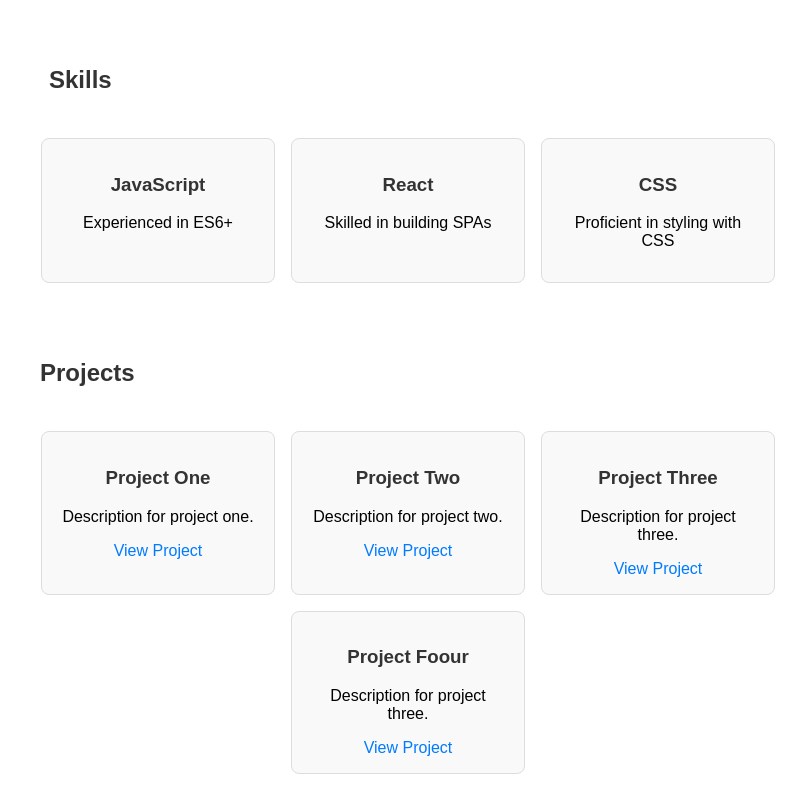
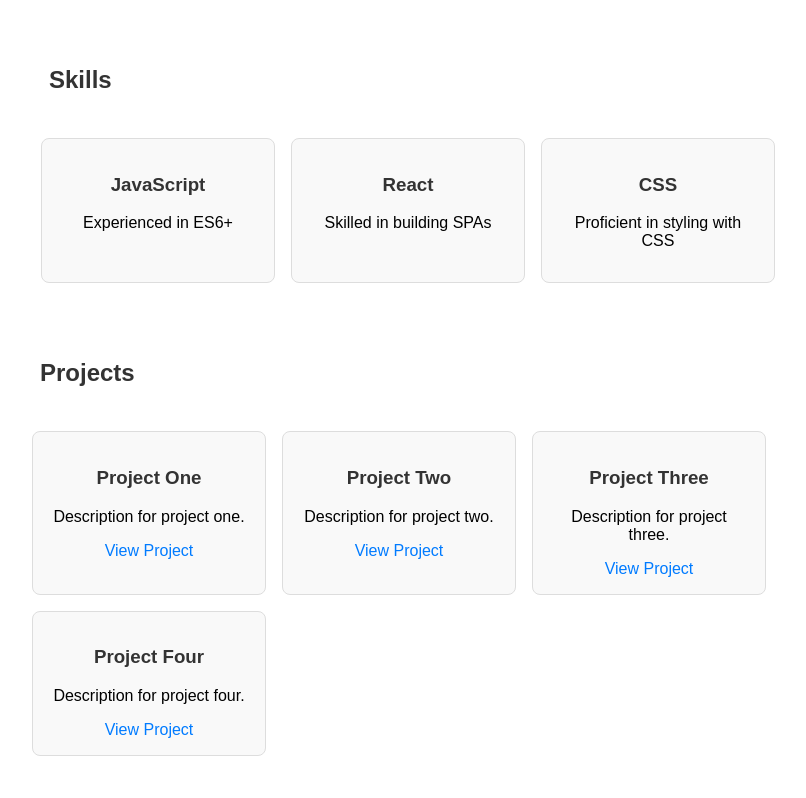
Before and after one commit to Ebassani/portfolio, a React (Create React App) app: page / in a window 1280 px wide. Shown: the part 258-1056 px from the top of the page, without its empty margins (232-1038 px from the left). Built offline with nearby package versions, Linux system fonts and the light colour scheme.

Commit message:
Different style for project display

```diff
--- a/src/App.css
+++ b/src/App.css
@@ -22,3 +22,19 @@ h1, h2, h3 {
 .container {
   max-width: 50rem;
 }
+
+.card {
+  background-color: #f9f9f9;
+  border: 1px solid #ddd;
+  border-radius: 8px;
+  padding: 1rem;
+  margin: 0.5rem;
+  width: 12.5rem;
+  text-align: center;
+}
+
+.cards {
+  display: flex;
+  flex-wrap: wrap;
+  justify-content: left;
+}
--- a/src/App.js
+++ b/src/App.js
@@ -1,4 +1,5 @@
 import './App.css';
+import { useEffect } from "react"
 import AboutMe from './components/AboutMe';
 import Skills from './components/Skills';
 import Header from './components/Header';
@@ -27,14 +28,19 @@ const projectsData = [
     link: 'https://link-to-project-three.com'
   },
   {
-    title: 'Project Foour',
-    description: 'Description for project three.',
+    title: 'Project Four',
+    description: 'Description for project four.',
     link: 'https://link-to-project-four.com'
   },
 
 ];
 
 function App() {
+
+  useEffect(() => {
+    document.title = "Portifolio Eduardo"
+  }, [])
+
   return (
     <div className="App">
       <Header />
--- a/src/components/Projects.js
+++ b/src/components/Projects.js
@@ -8,9 +8,9 @@ const Projects = (props) => {
       <div className='title'>
         <h2>Projects</h2>
       </div>
-      <div className="projects-cards">
+      <div className="cards">
         {props.projects.map((project, index) => (
-          <div key={index} className="project-card">
+          <div key={index} className="project-card card">
             <h3>{project.title}</h3>
             <p>{project.description}</p>
             <a href={project.link} target="_blank" rel="noopener noreferrer">
--- a/src/components/Skills.js
+++ b/src/components/Skills.js
@@ -8,9 +8,9 @@ const Skills = (props) => {
       <div className='title'>
         <h2>Skills</h2>
       </div>
-      <div className="skills-cards">
+      <div className="cards">
         {props.skills.map((item, index) => (
-          <div key={index} className="skill-card">
+          <div key={index} className="card">
             <h3>{item.skill}</h3>
             <p>{item.description}</p>
           </div>
--- a/src/styles/Projects.css
+++ b/src/styles/Projects.css
@@ -6,35 +6,13 @@
 }
 
 
-
-.projects-cards {
-  display: flex;
-  flex-wrap: wrap;
-  justify-content: center;
-}
-
-.project-card {
-  background-color: #f9f9f9;
-  border: 1px solid #ddd;
-  border-radius: 8px;
-  padding: 1rem;
-  margin: 0.5rem;
-  width: 12.5rem;
-  text-align: center;
-}
-
 .project-card:hover {
-  background-color: rgb(63, 63, 63);
-  color: #f9f9f9;
   cursor: pointer;
 
-  -o-transition: all .2s ease-in;
-  -webkit-transition: all .2s ease-in;
-  transition: all .2s ease-in;
-}
+  -webkit-box-shadow: 0 0 10px 4px #bdbdbd;
+  -moz-box-shadow: 0 0 10px 4px #bdbdbd;
+  box-shadow: 0 0 10px 4px #bdbdbd;
 
-.project-card:hover > h3 {
-  color: #f9f9f9;
   -o-transition: all .2s ease-in;
   -webkit-transition: all .2s ease-in;
   transition: all .2s ease-in;
--- a/src/styles/Skills.css
+++ b/src/styles/Skills.css
@@ -4,20 +4,3 @@
   flex-direction: column;
   justify-content: center;
 }
-
-
-.skills-cards {
-  display: flex;
-  flex-wrap: wrap;
-  justify-content: center;
-}
-
-.skill-card {
-  background-color: #f9f9f9;
-  border: 1px solid #ddd;
-  border-radius: 8px;
-  padding: 1rem;
-  margin: 0.5rem;
-  width: 12.5rem;
-  text-align: center;
-}
```
